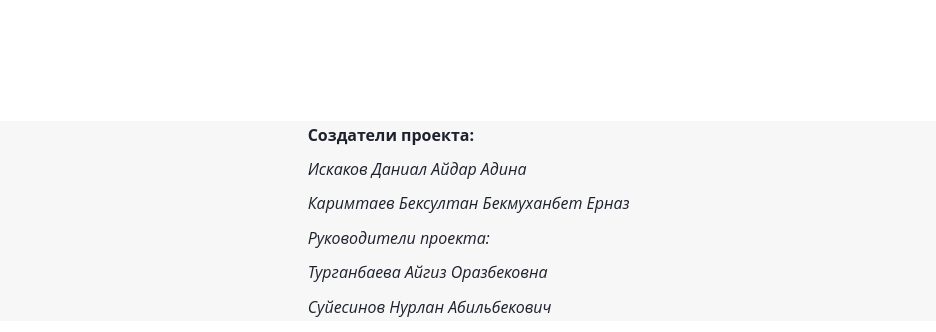
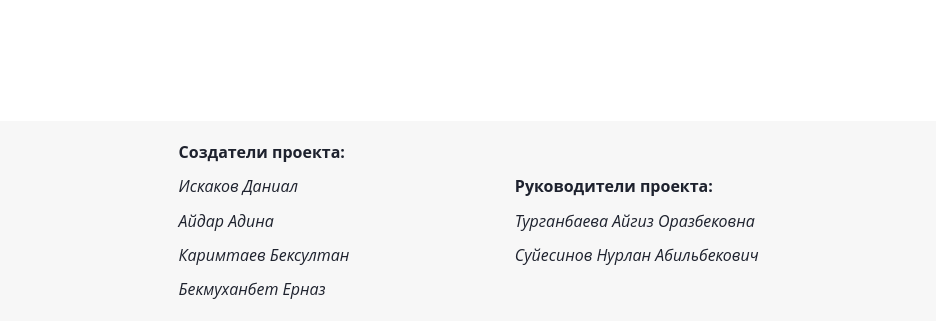
Before and after one commit to DanDenChik/saryarka-new, a plain HTML site: page index.html in a window 1280 px wide. Shown: the part 1651-1983 px from the top of the page, 205-1141 px from the left. Drawn offline with Linux system fonts and the light colour scheme.

Commit message:
Add files via upload

```diff
--- a/assets/css/main.css
+++ b/assets/css/main.css
@@ -54,6 +54,7 @@
 .culture__block__text{
     width: 60%;
 }
+
 
 @media screen and (min-width: 800px) and (max-width: 1200px) {
     .container{
--- a/assets/css/style.css
+++ b/assets/css/style.css
@@ -135,6 +135,15 @@ p, div{
 .next__button__inner{
     padding: 40px 0;
 }
+.footer__middle{
+    display: flex;
+    align-items: center;
+    justify-content: space-between;
+    width: 50%;
+}
+.footer__authors{
+    padding: 0 30px;
+}
 
 @media screen and (min-width: 800px) and (max-width: 1200px) {
     .container{
--- a/index.html
+++ b/index.html
@@ -83,13 +83,21 @@
                     </a>
                 </div>
                 <div class="footer__middle">
-                    <p><b>Создатели проекта:</b></p><i>
-                    <p>Искаков Даниал Айдар Адина</p>
-                    <p>Каримтаев Бексултан Бекмуханбет Ерназ</p>
-                    <p>Руководители проекта:</p>
-                    <p>Турганбаева Айгиз Оразбековна</p>
-                    <p>Суйесинов Нурлан Абильбекович</p>
-                    </i>
+                    <div class="footer__authors">
+                        <p><b>Создатели проекта:</b></p><i>
+                        <p>Искаков Даниал</p>
+                        <p>Айдар Адина</p>
+                        <p>Каримтаев Бексултан</p>
+                        <p>Бекмуханбет Ерназ</p>
+                        </i>
+                    </div>
+                    <div class="footer__authors">
+                        <b><p>Руководители проекта:</p></b>
+                        <i>
+                        <p>Турганбаева Айгиз Оразбековна</p>
+                        <p>Суйесинов Нурлан Абильбекович</p>
+                        </i>
+                    </div>
                 </div>
                 <div class="footer__right">
                     <img src="assets/img/logo.png" alt="" class="nis__logo">
```
Also changed, not shown: assets/pages/ru/ecosystem.html (+15 -6 lines), assets/pages/ru/history.html (+16 -7 lines), assets/pages/ru/statistics.html (+10 -1 lines).
